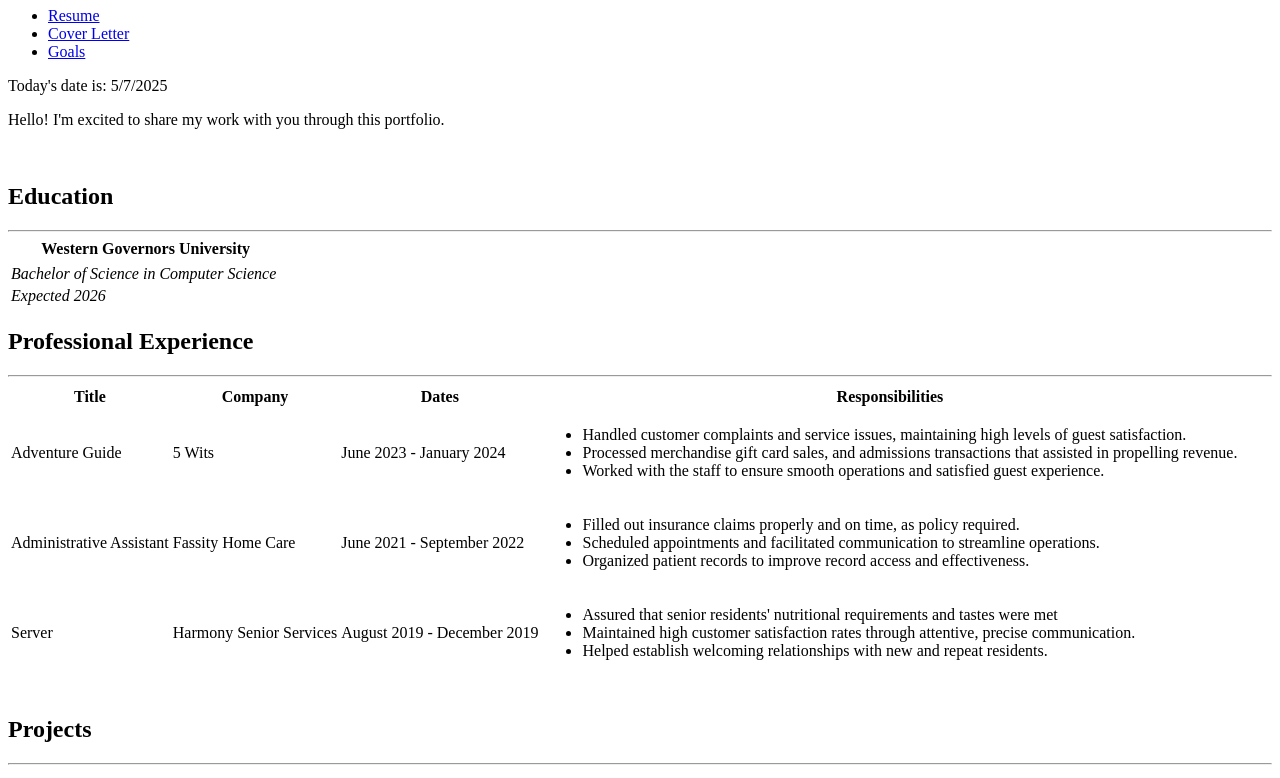
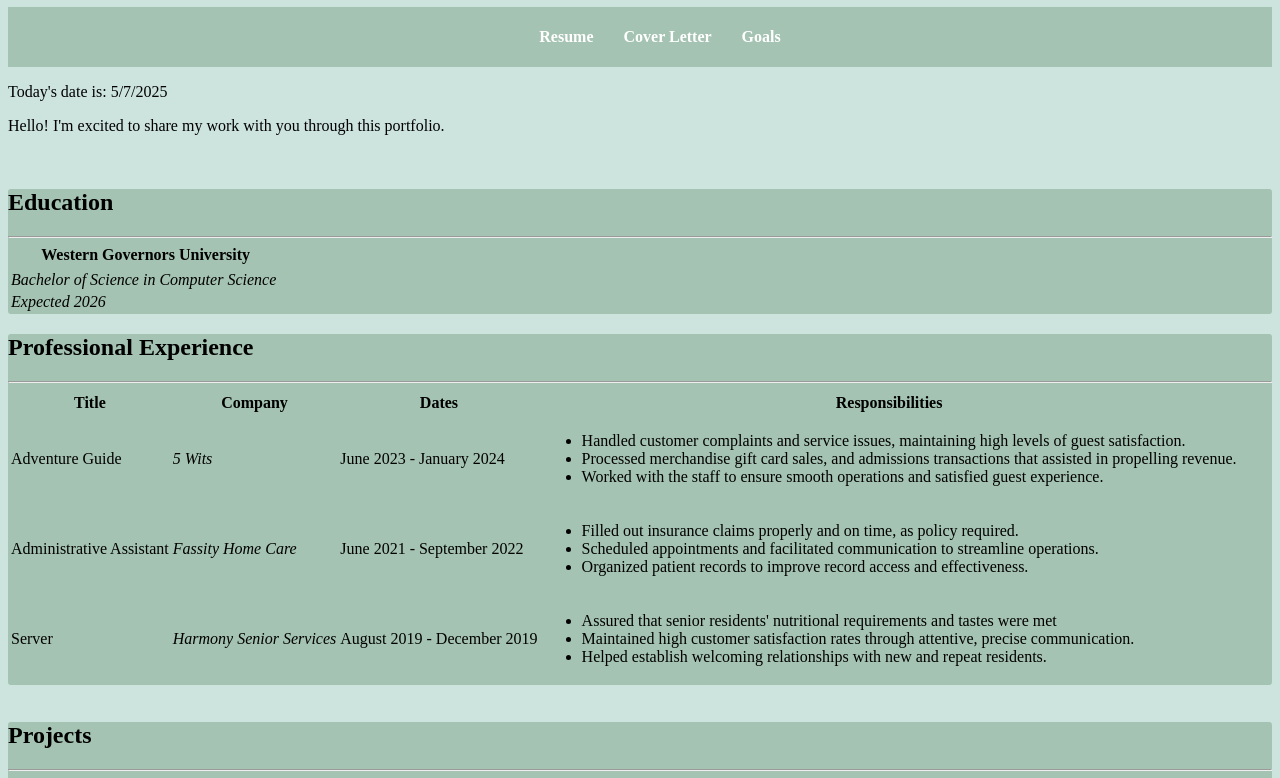
Before and after one commit to phoenixlovesu/portfolio-site, a plain HTML site: page index.html in a window 1280 px wide. Shown: the part 73-851 px from the top of the page. Drawn offline with Linux system fonts and the light colour scheme.

Commit message:
Added basic CSS styling to index page

```diff
--- a/css/styles.css
+++ b/css/styles.css
@@ -0,0 +1,43 @@
+body {
+    background-color: #cce3de;
+
+}
+header h1 {
+    text-align: center;
+}
+#nav-container {
+    background-color: #a4c3b2;
+    padding: 5px;
+
+}
+nav ul{
+    list-style: none;
+    display: flex;
+    gap: 30px;
+    justify-content: center;
+
+}
+nav li a:hover {
+   color: #6b9080;
+}
+nav a {
+    text-decoration: none;
+    color: white;
+    font-weight:600;
+}
+#education {
+    background-color: #a4c3b2;
+    border-radius: 3px;
+}
+#experience {
+    background-color: #a4c3b2;
+    border-radius: 3px;
+}
+#projects {
+    background-color: #a4c3b2;
+    border-radius: 3px;
+}
+#skills {
+    background-color: #a4c3b2;
+    border-radius: 3px;
+}
--- a/index.html
+++ b/index.html
@@ -2,6 +2,7 @@
 <html lang="en">
     <head>
         <meta charset="UFT-8">
+
         <title></title>
         <link rel="stylesheet" href="css/styles.css">
     </head>
@@ -9,10 +10,9 @@
     <body>
         <header>
             <h1>Phoenix Kargbo</h1>
-
         </header>
 
-        <nav>
+        <nav id="nav-container">
             <ul>
                 <li><a href="index.html">Resume</a></li>
                 <li><a href="coverletter.html">Cover Letter</a></li>
@@ -74,7 +74,7 @@
 
                     <tr>
                         <td>Adventure Guide</td>
-                        <td>5 Wits</td>
+                        <td><em>5 Wits</em></td>
                         <td>June 2023 - January 2024</td>
                         <td>
                             <ul>
@@ -87,7 +87,7 @@
 
                     <tr>
                         <td>Administrative Assistant</td>
-                        <td>Fassity Home Care</td>
+                        <td><em>Fassity Home Care</em></td>
                         <td>June 2021 - September 2022</td>
                         <td>
                             <ul>
@@ -100,7 +100,7 @@
 
                     <tr>
                         <td>Server</td>
-                        <td>Harmony Senior Services</td>
+                        <td><em>Harmony Senior Services</em></td>
                         <td>August 2019 - December 2019</td>
                         <td>
                             <ul>
```
